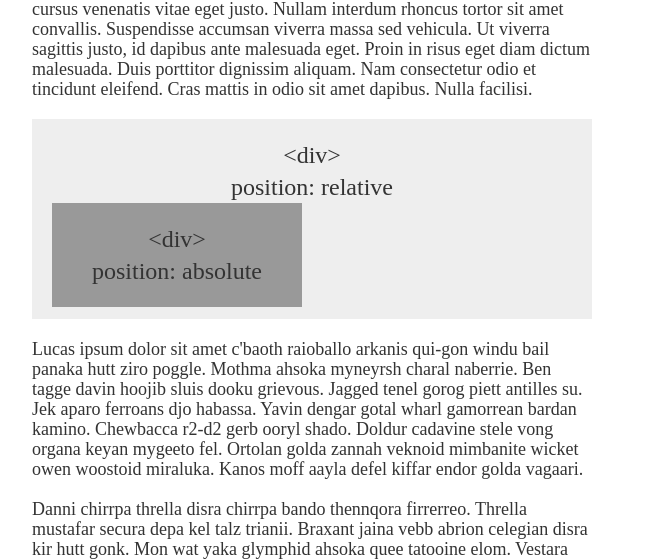
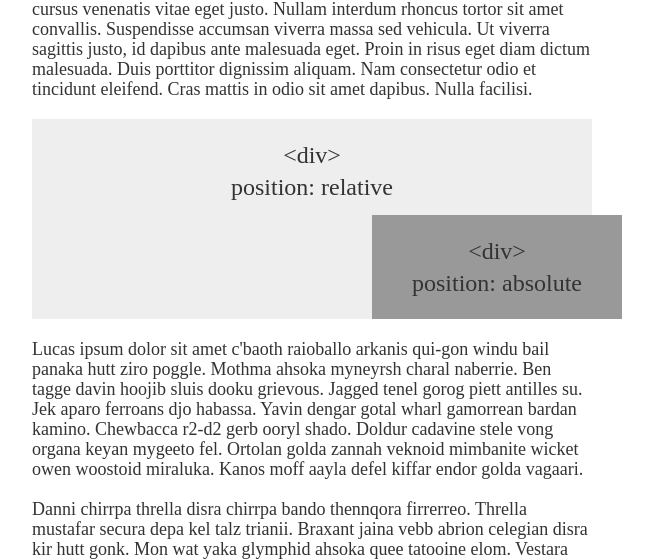
Before and after one commit to aoscott/cssPositioning, a PHP site: page / in a window 1280 px wide. Shown: the part 224-783 px from the top of the page, without its empty margins (328-981 px from the left). Run offline with PHP 8.4, Linux system fonts and the light colour scheme.

Commit message:
fixed more CSS

```diff
--- a/style.css
+++ b/style.css
@@ -50,4 +50,6 @@ p {
 	position: absolute;
 	padding: 20px;
 	text-align: center;
+	bottom: 0;
+	right: -30px;
 }
```
